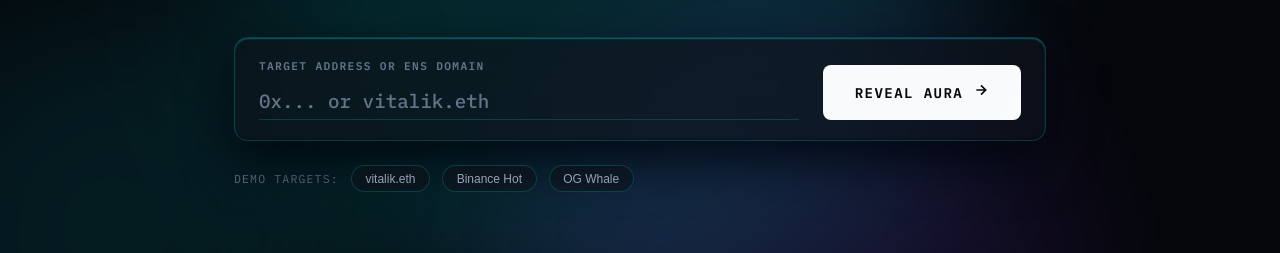
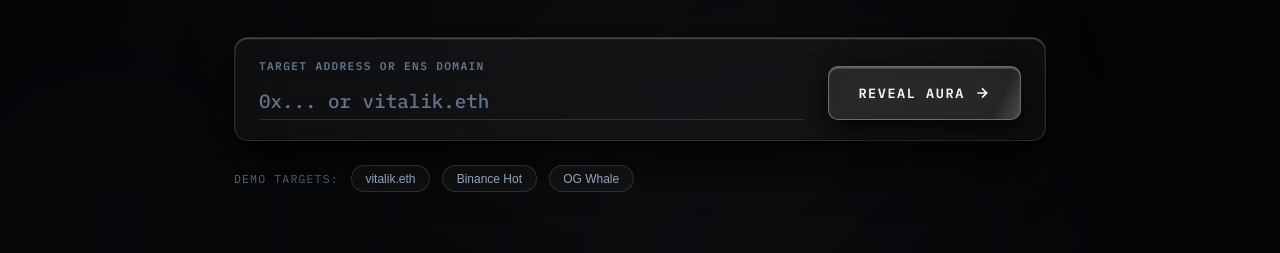
Before and after one commit to syther069/Agent-Aura, a website: page public/index.html in a window 1280 px wide. Shown: the part 302-555 px from the top of the page. Drawn offline with Linux system fonts and the light colour scheme.

Commit message:
style: apply luxury dark obsidian liquid glass theme system without AI neon slop

```diff
--- a/public/index.html
+++ b/public/index.html
@@ -26,10 +26,10 @@
 
         <div class="nav-right">
             <div class="theme-selector-group" id="theme-selector">
-                <button type="button" class="theme-pill-btn active" data-theme-id="obsidian" title="Obsidian Cyan Theme">Obsidian</button>
-                <button type="button" class="theme-pill-btn" data-theme-id="sapphire" title="Sapphire Teal Theme">Sapphire</button>
-                <button type="button" class="theme-pill-btn" data-theme-id="amethyst" title="Amethyst Hyper-Violet Theme">Amethyst</button>
-                <button type="button" class="theme-pill-btn" data-theme-id="titanium" title="Titanium Ice Theme">Titanium</button>
+                <button type="button" class="theme-pill-btn active" data-theme-id="obsidian" title="Obsidian Platinum Theme">Obsidian</button>
+                <button type="button" class="theme-pill-btn" data-theme-id="graphite" title="Graphite Steel Theme">Graphite</button>
+                <button type="button" class="theme-pill-btn" data-theme-id="platinum" title="Platinum Monochrome Theme">Platinum</button>
+                <button type="button" class="theme-pill-btn" data-theme-id="abyssal" title="Abyssal Ice Theme">Abyssal</button>
             </div>
             <div class="status-chip desktop-only">
                 <span class="chip-dot"></span>
--- a/public/style.css
+++ b/public/style.css
@@ -1,88 +1,88 @@
 /* ==========================================================================
-   AGENT AURA — LIQUID GLASS UI THEME DESIGN SYSTEM
+   AGENT AURA — PREMIUM DARK LIQUID GLASS UI DESIGN SYSTEM
    ========================================================================== */
 
-/* Theme 1: Obsidian Cyan (Default) */
+/* Theme 1: Obsidian Platinum (Default) */
 :root, :root[data-theme="obsidian"] {
-    --bg-main: #040609;
-    --glass-bg: rgba(14, 18, 26, 0.62);
-    --glass-bg-hover: rgba(22, 28, 42, 0.85);
-    --glass-border: rgba(0, 242, 254, 0.18);
-    --glass-border-hover: rgba(0, 242, 254, 0.48);
-    --glass-highlight: rgba(0, 242, 254, 0.35);
-    --glass-shadow: rgba(0, 4, 12, 0.85);
-    --liquid-glow-1: rgba(0, 242, 254, 0.22);
-    --liquid-glow-2: rgba(124, 58, 237, 0.20);
-    --liquid-glow-3: rgba(6, 182, 212, 0.18);
-    --text-alabaster: #F8FAFC;
+    --bg-main: #030406;
+    --glass-bg: rgba(255, 255, 255, 0.035);
+    --glass-bg-hover: rgba(255, 255, 255, 0.075);
+    --glass-border: rgba(255, 255, 255, 0.12);
+    --glass-border-hover: rgba(255, 255, 255, 0.32);
+    --glass-highlight: rgba(255, 255, 255, 0.28);
+    --glass-shadow: rgba(0, 0, 0, 0.85);
+    --liquid-glow-1: rgba(255, 255, 255, 0.08);
+    --liquid-glow-2: rgba(200, 210, 225, 0.06);
+    --liquid-glow-3: rgba(150, 165, 185, 0.05);
+    --text-alabaster: #F5F3EF;
     --text-muted: #94A3B8;
     --text-dim: #64748B;
-    --accent-gold: #38BDF8;
-    --accent-primary: #00F2FE;
-    --hero-title-grad: linear-gradient(90deg, #F8FAFC 0%, #38BDF8 35%, #00F2FE 70%, #F8FAFC 100%);
+    --accent-gold: #E2E8F0;
+    --accent-primary: #FFFFFF;
+    --hero-title-grad: linear-gradient(180deg, #FFFFFF 0%, #E2E8F0 50%, #94A3B8 100%);
     --font-serif: 'Fraunces', Georgia, serif;
     --font-mono: 'IBM Plex Mono', monospace;
-    --transition: all 0.28s cubic-bezier(0.16, 1, 0.3, 1);
+    --transition: all 0.3s cubic-bezier(0.16, 1, 0.3, 1);
 }
 
-/* Theme 2: Sapphire Teal */
-:root[data-theme="sapphire"] {
-    --bg-main: #030814;
-    --glass-bg: rgba(6, 22, 44, 0.62);
-    --glass-bg-hover: rgba(12, 34, 68, 0.85);
-    --glass-border: rgba(0, 245, 212, 0.20);
-    --glass-border-hover: rgba(0, 245, 212, 0.50);
-    --glass-highlight: rgba(0, 245, 212, 0.40);
-    --glass-shadow: rgba(2, 10, 24, 0.88);
-    --liquid-glow-1: rgba(0, 245, 212, 0.24);
-    --liquid-glow-2: rgba(59, 130, 246, 0.22);
-    --liquid-glow-3: rgba(14, 165, 233, 0.18);
-    --text-alabaster: #F0F9FF;
-    --text-muted: #7DD3FC;
-    --text-dim: #475569;
-    --accent-gold: #00F5D4;
-    --accent-primary: #38BDF8;
-    --hero-title-grad: linear-gradient(90deg, #F0F9FF 0%, #00F5D4 40%, #38BDF8 75%, #F0F9FF 100%);
-}
-
-/* Theme 3: Amethyst Hyper-Violet */
-:root[data-theme="amethyst"] {
-    --bg-main: #080212;
-    --glass-bg: rgba(26, 10, 42, 0.62);
-    --glass-bg-hover: rgba(40, 16, 64, 0.85);
-    --glass-border: rgba(217, 70, 239, 0.22);
-    --glass-border-hover: rgba(217, 70, 239, 0.52);
-    --glass-highlight: rgba(217, 70, 239, 0.42);
-    --glass-shadow: rgba(10, 2, 20, 0.88);
-    --liquid-glow-1: rgba(217, 70, 239, 0.25);
-    --liquid-glow-2: rgba(147, 51, 234, 0.22);
-    --liquid-glow-3: rgba(236, 72, 153, 0.20);
-    --text-alabaster: #FAF5FF;
-    --text-muted: #E9D5FF;
-    --text-dim: #64748B;
-    --accent-gold: #F472B6;
-    --accent-primary: #D946EF;
-    --hero-title-grad: linear-gradient(90deg, #FAF5FF 0%, #F472B6 40%, #D946EF 75%, #FAF5FF 100%);
-}
-
-/* Theme 4: Titanium Ice */
-:root[data-theme="titanium"] {
-    --bg-main: #060A0E;
-    --glass-bg: rgba(16, 24, 32, 0.62);
-    --glass-bg-hover: rgba(26, 38, 50, 0.85);
-    --glass-border: rgba(56, 189, 248, 0.20);
-    --glass-border-hover: rgba(56, 189, 248, 0.50);
-    --glass-highlight: rgba(255, 255, 255, 0.45);
-    --glass-shadow: rgba(4, 8, 14, 0.88);
-    --liquid-glow-1: rgba(56, 189, 248, 0.22);
-    --liquid-glow-2: rgba(148, 163, 184, 0.18);
-    --liquid-glow-3: rgba(203, 213, 225, 0.15);
+/* Theme 2: Graphite Steel */
+:root[data-theme="sapphire"], :root[data-theme="graphite"] {
+    --bg-main: #050608;
+    --glass-bg: rgba(255, 255, 255, 0.04);
+    --glass-bg-hover: rgba(255, 255, 255, 0.085);
+    --glass-border: rgba(226, 232, 240, 0.14);
+    --glass-border-hover: rgba(255, 255, 255, 0.38);
+    --glass-highlight: rgba(255, 255, 255, 0.32);
+    --glass-shadow: rgba(0, 0, 0, 0.90);
+    --liquid-glow-1: rgba(226, 232, 240, 0.08);
+    --liquid-glow-2: rgba(148, 163, 184, 0.06);
+    --liquid-glow-3: rgba(100, 116, 139, 0.05);
     --text-alabaster: #F8FAFC;
     --text-muted: #CBD5E1;
     --text-dim: #64748B;
-    --accent-gold: #38BDF8;
-    --accent-primary: #94A3B8;
-    --hero-title-grad: linear-gradient(90deg, #FFFFFF 0%, #94A3B8 40%, #38BDF8 75%, #FFFFFF 100%);
+    --accent-gold: #CBD5E1;
+    --accent-primary: #F8FAFC;
+    --hero-title-grad: linear-gradient(180deg, #FFFFFF 0%, #CBD5E1 55%, #64748B 100%);
+}
+
+/* Theme 3: Platinum Monochrome */
+:root[data-theme="amethyst"], :root[data-theme="platinum"] {
+    --bg-main: #020304;
+    --glass-bg: rgba(255, 255, 255, 0.045);
+    --glass-bg-hover: rgba(255, 255, 255, 0.095);
+    --glass-border: rgba(255, 255, 255, 0.16);
+    --glass-border-hover: rgba(255, 255, 255, 0.42);
+    --glass-highlight: rgba(255, 255, 255, 0.38);
+    --glass-shadow: rgba(0, 0, 0, 0.92);
+    --liquid-glow-1: rgba(255, 255, 255, 0.10);
+    --liquid-glow-2: rgba(226, 232, 240, 0.07);
+    --liquid-glow-3: rgba(148, 163, 184, 0.05);
+    --text-alabaster: #FFFFFF;
+    --text-muted: #E2E8F0;
+    --text-dim: #94A3B8;
+    --accent-gold: #FFFFFF;
+    --accent-primary: #FFFFFF;
+    --hero-title-grad: linear-gradient(180deg, #FFFFFF 0%, #E2E8F0 60%, #94A3B8 100%);
+}
+
+/* Theme 4: Abyssal Ice */
+:root[data-theme="titanium"], :root[data-theme="abyssal"] {
+    --bg-main: #020408;
+    --glass-bg: rgba(240, 249, 255, 0.038);
+    --glass-bg-hover: rgba(240, 249, 255, 0.08);
+    --glass-border: rgba(186, 230, 253, 0.14);
+    --glass-border-hover: rgba(186, 230, 253, 0.36);
+    --glass-highlight: rgba(255, 255, 255, 0.32);
+    --glass-shadow: rgba(0, 2, 8, 0.92);
+    --liquid-glow-1: rgba(186, 230, 253, 0.08);
+    --liquid-glow-2: rgba(125, 211, 252, 0.05);
+    --liquid-glow-3: rgba(56, 189, 248, 0.04);
+    --text-alabaster: #F0F9FF;
+    --text-muted: #BAE6FD;
+    --text-dim: #64748B;
+    --accent-gold: #E0F2FE;
+    --accent-primary: #F0F9FF;
+    --hero-title-grad: linear-gradient(180deg, #FFFFFF 0%, #E0F2FE 55%, #7DD3FC 100%);
 }
 
 /* Reset & Global */
@@ -120,8 +120,8 @@ body {
 .liquid-blob {
     position: absolute;
     border-radius: 50%;
-    filter: blur(80px);
-    opacity: 0.65;
+    filter: blur(120px);
+    opacity: 0.35;
     transition: background 0.8s ease;
 }
 
@@ -411,21 +411,27 @@ input[type="text"]::placeholder {
     color: var(--text-dim);
 }
 
-/* Liquid Shimmer Sweep Primary CTA */
+/* Premium Liquid Glass Primary CTA */
 .btn-reveal {
     position: relative;
     overflow: hidden;
     font-family: var(--font-mono);
-    font-size: 0.88rem;
+    font-size: 0.84rem;
     font-weight: 600;
-    letter-spacing: 0.1em;
-    color: #07080A;
-    background-color: var(--text-alabaster);
-    border: none;
-    padding: 1.1rem 2rem;
-    border-radius: 8px;
+    letter-spacing: 0.12em;
+    color: var(--text-alabaster);
+    background: rgba(255, 255, 255, 0.08);
+    backdrop-filter: blur(20px);
+    -webkit-backdrop-filter: blur(20px);
+    border: 1px solid var(--glass-border-hover);
+    box-shadow: inset 0 1.5px 1px 0 var(--glass-highlight), 0 8px 25px var(--glass-shadow);
+    padding: 1.05rem 1.85rem;
+    border-radius: 10px;
     cursor: pointer;
     white-space: nowrap;
+    display: inline-flex;
+    align-items: center;
+    gap: 0.6rem;
     transition: var(--transition);
 }
 
@@ -435,7 +441,7 @@ input[type="text"]::placeholder {
     top: 0; left: -100%;
     width: 60%;
     height: 100%;
-    background: linear-gradient(90deg, transparent, rgba(255, 255, 255, 0.5), transparent);
+    background: linear-gradient(90deg, transparent, rgba(255, 255, 255, 0.4), transparent);
     transform: skewX(-25deg);
     animation: shimmerSweep 4.5s infinite;
     pointer-events: none;
@@ -447,9 +453,19 @@ input[type="text"]::placeholder {
 }
 
 .btn-reveal:hover {
-    background-color: #FFFFFF;
-    box-shadow: 0 0 30px rgba(247, 245, 241, 0.35);
+    background: rgba(255, 255, 255, 0.15);
+    border-color: rgba(255, 255, 255, 0.5);
+    box-shadow: inset 0 1.5px 2px 0 rgba(255, 255, 255, 0.6), 0 12px 30px rgba(0, 0, 0, 0.8);
     transform: translateY(-2px);
+    color: #FFFFFF;
+}
+
+.btn-reveal .btn-svg-arrow {
+    transition: transform 0.2s ease;
+}
+
+.btn-reveal:hover .btn-svg-arrow {
+    transform: translateX(4px);
 }
 
 /* Demo Chips */
@@ -738,7 +754,7 @@ button:active, .chip-btn:active, .theme-pill-btn:active {
     gap: 0.9rem;
 }
 
-/* Liquid Primary CTA Button */
+/* Premium Dark Liquid Primary CTA Button */
 .btn-liquid-primary {
     position: relative;
     overflow: hidden;
@@ -747,11 +763,11 @@ button:active, .chip-btn:active, .theme-pill-btn:active {
     font-weight: 700;
     letter-spacing: 0.14em;
     color: var(--text-alabaster);
-    background: linear-gradient(135deg, rgba(0, 242, 254, 0.22) 0%, rgba(124, 58, 237, 0.35) 100%);
-    backdrop-filter: blur(20px);
-    -webkit-backdrop-filter: blur(20px);
+    background: rgba(255, 255, 255, 0.08);
+    backdrop-filter: blur(24px);
+    -webkit-backdrop-filter: blur(24px);
     border: 1px solid var(--glass-border-hover);
-    box-shadow: inset 0 1.5px 2px 0 var(--glass-highlight), 0 8px 30px var(--liquid-glow-1);
+    box-shadow: inset 0 1.5px 1px 0 var(--glass-highlight), 0 8px 30px var(--glass-shadow);
     padding: 1.1rem 2rem;
     border-radius: 12px;
     cursor: pointer;
@@ -769,16 +785,16 @@ button:active, .chip-btn:active, .theme-pill-btn:active {
     top: 0; left: -100%;
     width: 60%;
     height: 100%;
-    background: linear-gradient(90deg, transparent, rgba(255, 255, 255, 0.5), transparent);
+    background: linear-gradient(90deg, transparent, rgba(255, 255, 255, 0.4), transparent);
     transform: skewX(-25deg);
     animation: shimmerSweep 4.5s infinite;
     pointer-events: none;
 }
 
 .btn-liquid-primary:hover {
-    background: linear-gradient(135deg, rgba(0, 242, 254, 0.35) 0%, rgba(124, 58, 237, 0.50) 100%);
-    border-color: var(--glass-highlight);
-    box-shadow: inset 0 1.5px 3px 0 rgba(255, 255, 255, 0.7), 0 14px 40px var(--liquid-glow-1), 0 0 30px var(--liquid-glow-2);
+    background: rgba(255, 255, 255, 0.16);
+    border-color: rgba(255, 255, 255, 0.55);
+    box-shadow: inset 0 1.5px 2px 0 rgba(255, 255, 255, 0.7), 0 14px 40px rgba(0, 0, 0, 0.85);
     transform: translateY(-2px);
     color: #FFFFFF;
 }
```
